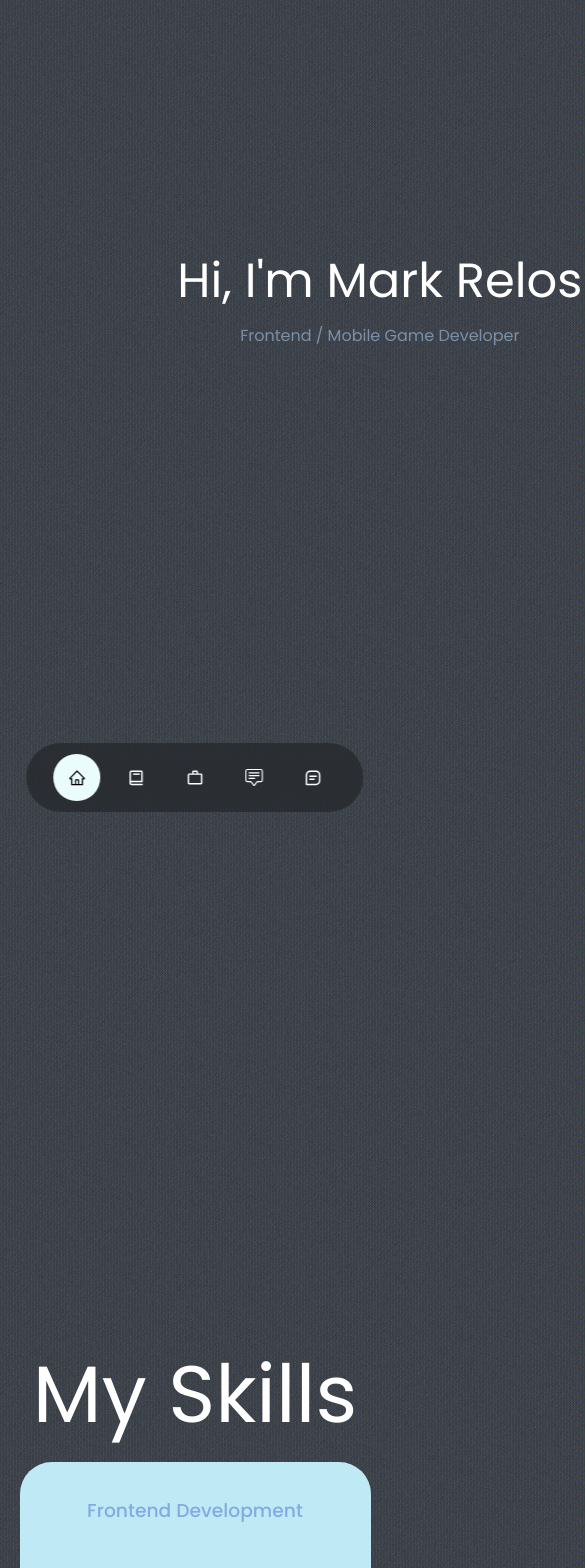
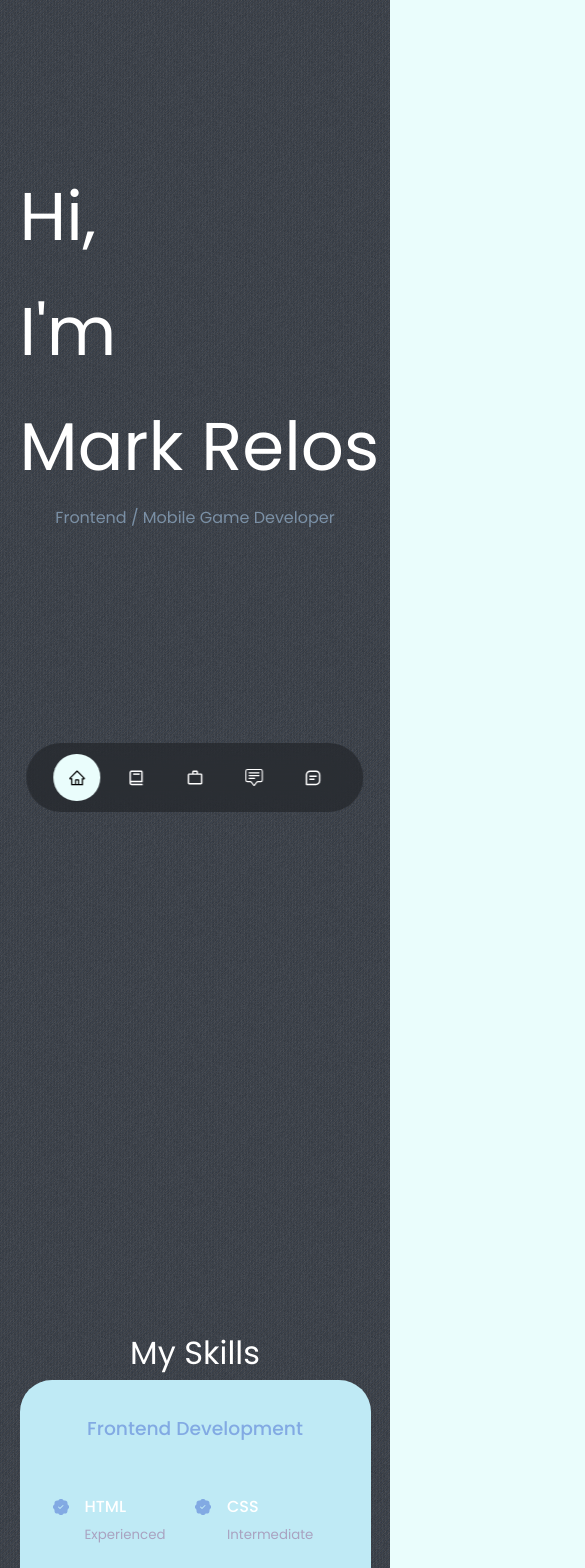
Before and after one commit to markrelos/my-portfolio-website, a React (Create React App) app: page / in a window 390 px wide. Shown: the top 1568 px of the page, 585 px wide, since content can reach past the window. Built offline with nearby package versions, Linux system fonts and the light colour scheme.

Commit message:
Edited Media Queries

```diff
--- a/src/components/contact/contact.css
+++ b/src/components/contact/contact.css
@@ -71,6 +71,10 @@ input, textarea {
         grid-template-columns: 1fr;
         gap: 2rem;
     }
+    #contact span {
+        font-size: 3rem;
+     }
+
 }
 
 /* =================== MEDIA QUERIES (SMALL DEVICES) =================== */
@@ -79,4 +83,7 @@ input, textarea {
     .container.contact__container {
         width: var(--container-width-sm);
     }
+    #contact span {
+        font-size: 2rem;
+     }
 }
--- a/src/components/experience/experience.css
+++ b/src/components/experience/experience.css
@@ -56,7 +56,9 @@
     .experience__container {
         grid-template-columns: 1fr;
     }
-
+    #experience span{
+        font-size: 3rem;
+    }
     .experience__container >div {
         width: 80%;
         padding: 2rem;
@@ -73,15 +75,13 @@
 @media screen and (max-width: 600px) {
     .experience__container {
         gap: 1rem;
-        justify-items: left;
     }
-
+    #experience span{
+        font-size: 2rem;
+    }
     .experience__container > div {
         width: 100%;
         padding: 2rem 1rem;
-        justify-content: center;
-        align-items: center;
-
     }
 
 
--- a/src/components/header/Header.jsx
+++ b/src/components/header/Header.jsx
@@ -6,21 +6,23 @@ import HeaderSocials from './HeaderSocials'
 import { motion } from "framer-motion"
 import TextSpan from './TextSpan'
 
-const sentence = "Hi, I'm Mark Relos".split("");
+const sentence = ["Hi,", "I'm", "Mark Relos"];
 const Header = () => {
 
   return (
     <header className="fade-in">
       <div className="container header__container">
-      <div>
-        {sentence.map((letter, index) => {
-          return(
-            <TextSpan key={index}>
-              {letter === " "? "\u00A0" : letter}
-            </TextSpan>
-          )
-        })}
-      </div>
+      <div className="letter-container">
+          {sentence.map((word, wordIndex) => (
+            <div key={wordIndex}>
+              {word.split("").map((letter, letterIndex) => (
+                <TextSpan key={letterIndex}>
+                  {letter === ' ' ? '\u00A0' : letter}
+                </TextSpan>
+              ))}
+            </div>
+          ))}
+        </div>
       <p className="text_light"> Frontend / Mobile Game Developer </p>
         {/*<h5>Hello I'm</h5>
         <h1>Mark Relos</h1>
--- a/src/components/header/header.css
+++ b/src/components/header/header.css
@@ -10,11 +10,19 @@ header {
     position: relative;
 }
 /* ============= Span ========== */
+.letter-container{
+    display: inline-block;
+    text-align: left;
+    width: max-content;
+    height: max-content;
+    padding-bottom: 0;
+}
 
 .text-span {
     display: inline-block;
-    font-size: 10rem;
+    font-size: 10vh;
 }
+
 .text_light {
     font-size: 1rem;
     color: #7b90a5;
@@ -125,12 +133,15 @@ header {
 
 @media screen and (max-width: 1024px) {
    header {
-    height: 80vh;
+    height: 100vh;
+    padding-top: 10rem;
    }
-   .text-span {
-    display: inline-block;
-    font-size: 5rem;
-    }
+   .header__container{
+    padding-top: 10rem;
+   }
+   .text-span{
+    font-size: 8vh;
+   }
 }
 
 /* =================== MEDIA QUERIES (SMALLDEVICES) =================== */
@@ -138,12 +149,11 @@ header {
 @media screen and (max-width: 600px) {
     header {
         height: 140vh;
-        width: 90vh;
+        padding-top: 0;
        }
-    .text-span {
-        display: inline-block;
-        font-size: 3rem;
-    }
+       .header__container{
+        padding-top: 10rem;
+       }
     .header__socials, .scroll__down {
         display: none;
        }
--- a/src/components/portfolio/Portfolio.jsx
+++ b/src/components/portfolio/Portfolio.jsx
@@ -8,7 +8,7 @@ import IMG5 from '../../assets/portfolio5.png'
 import IMG6 from '../../assets/portfolio6.jpg'
 import TextSpan3 from './TextSpan3'
 
-const sentence = "My Works".split("");
+const sentence = "Work".split("");
 const data = [
   {
     id: 1,
--- a/src/components/portfolio/portfolio.css
+++ b/src/components/portfolio/portfolio.css
@@ -48,6 +48,9 @@
         grid-template-columns: 1fr 1fr;
         gap: 1.2rem;
     }
+    #portfolio span {
+        font-size: 3rem;
+     }
 }
 
 /* =================== MEDIA QUERIES (SMALL DEVICES) =================== */
@@ -57,4 +60,7 @@
         grid-template-columns: 1fr;
         gap: 1rem;
     }
+    #portfolio span {
+        font-size: 2rem;
+     }
 }
--- a/src/components/testimonials/Testimonials.jsx
+++ b/src/components/testimonials/Testimonials.jsx
@@ -37,7 +37,7 @@ const data = [
       review: 'Lorem ipsum dolor sit amet consectetur adipisicing elit. Rem corporis autem mollitia, molestias quos laborum. Quia, libero aperiam optio eveniet odio, incidunt, voluptas omnis suscipit at repellat et dignissimos soluta?',
     }
 ]
-const sentence = "Client's Testimonials".split("");
+const sentence = "Testimonials".split("");
 const Testimonials = () => {
   return (
     <section id= 'testimonials'>
--- a/src/components/testimonials/testimonials.css
+++ b/src/components/testimonials/testimonials.css
@@ -46,9 +46,15 @@
 }
 
 @media screen and (max-width: 1024px) {
+    #testimonials {
+        height: 100vh;
+    }
     .container.testimonials__container {
         width: 60%;
     }
+    #testimonials span {
+        font-size: 3rem;
+     }
 
 }
 
@@ -58,6 +64,9 @@
     .container.testimonials__container {
         width: var(--container-width-sm);
     }
+    #testimonials span {
+        font-size: 2rem;
+     }
 
     .client__review {
         width: var(--container-width-sm);
```
